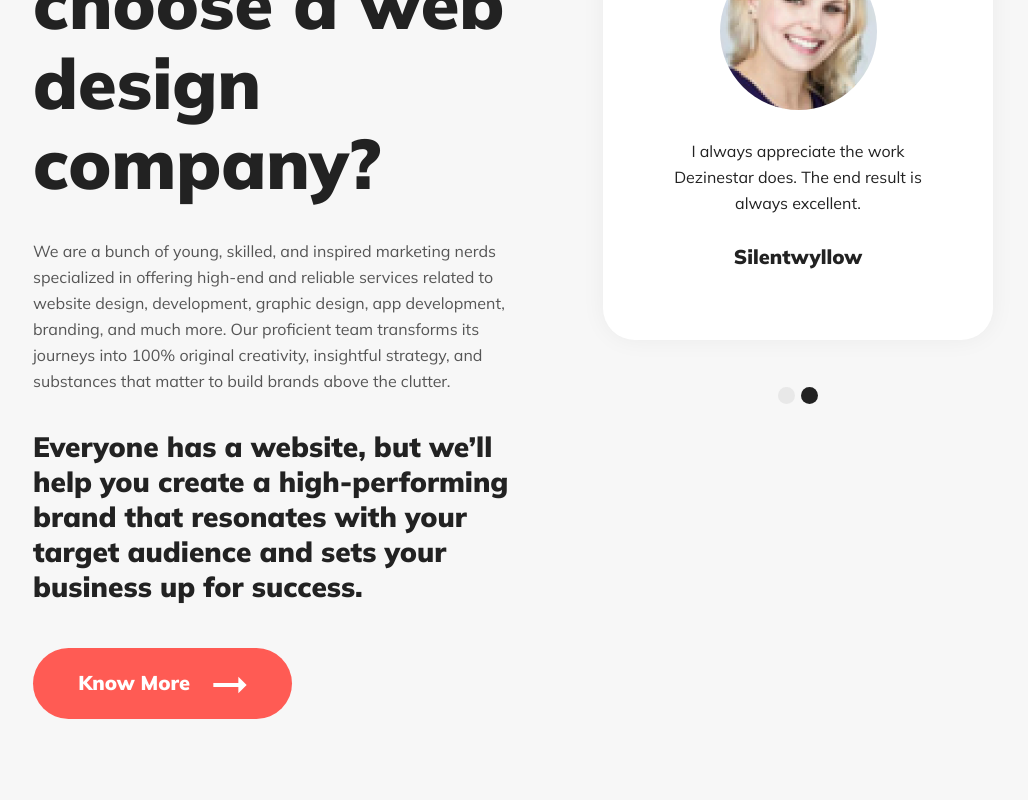
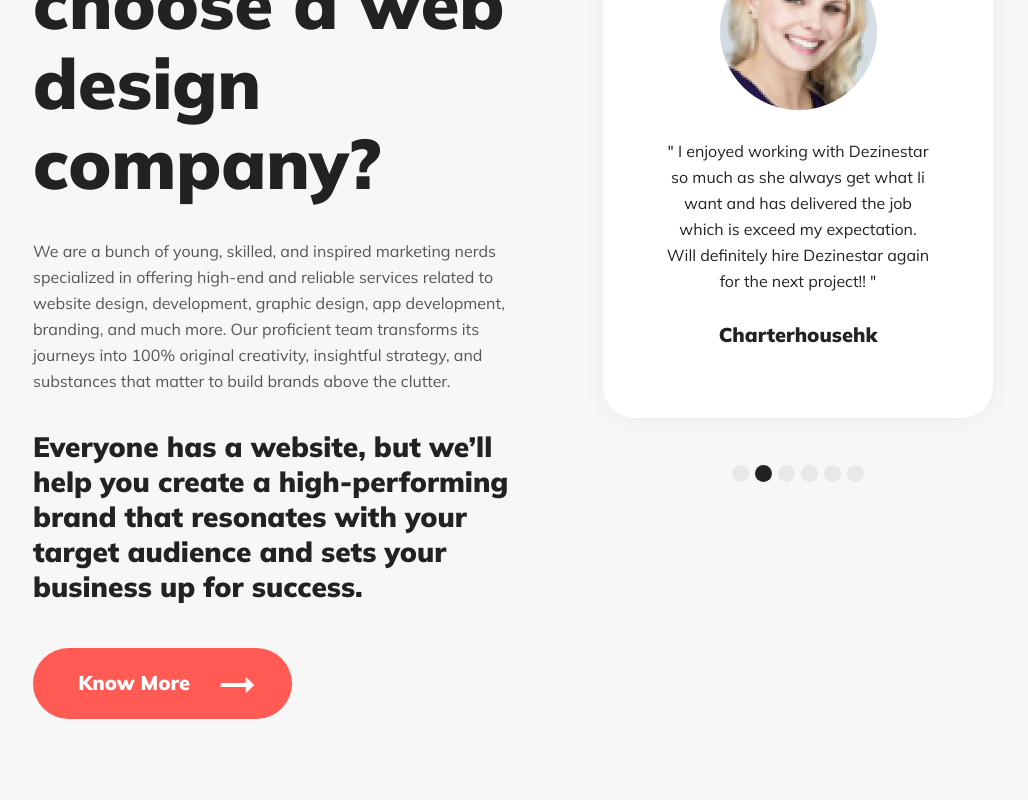
Before and after one commit to ramanshakya95/weblance, a React (Create React App) app: page / in a window 1280 px wide. Shown: the part 7180-7980 px from the top of the page, without its empty margins (127-1155 px from the left). Built offline with nearby package versions, Linux system fonts and the light colour scheme.

Commit message:
bootstrap-version-5.2.0-beta

```diff
--- a/package.json
+++ b/package.json
@@ -6,7 +6,7 @@
     "@testing-library/jest-dom": "^5.16.4",
     "@testing-library/react": "^13.3.0",
     "@testing-library/user-event": "^13.5.0",
-    "bootstrap": "^5.1.3",
+    "bootstrap": "^5.2.0-beta1",
     "node-sass": "^7.0.1",
     "react": "^18.2.0",
     "react-bootstrap": "^2.4.0",
--- a/src/App.scss
+++ b/src/App.scss
@@ -21,6 +21,15 @@ p {
     transform: translateY(-15px);
   }
 }
+@keyframes leftright {
+  0%,
+  100% {
+    transform: translateX(0px);
+  }
+  50% {
+    transform: translateX(10px);
+  }
+}
 @keyframes scale {
   0%,
   100% {
@@ -37,9 +46,12 @@ button.second_button {
   @include second-button;
   img {
     padding-left: 17px;
+    animation: leftright 1.6s ease-in-out infinite;
+    -webkit-animation: leftright 1.6s ease-in-out infinite;
   }
-  &:hover {
+  &:hover, &:active, &:focus {
     background: $text-000;
+    box-shadow: none !important;
   }
 }
 // button component styling end
--- a/src/components/testimonials/Testimonials.js
+++ b/src/components/testimonials/Testimonials.js
@@ -5,8 +5,12 @@ import arrow from '../../assets/arrow.svg';
 import './Testimonials.scss';
 
 const testimonialdata = [
-    { id: 1, image: require('../../assets/testimonial.png'), testimonial: 'I always appreciate the work Dezinestar does. The end result is always excellent.', name: 'Silentwyllow' },
-    { id: 2, image: require('../../assets/testimonial.png'), testimonial: 'I always appreciate the work Dezinestar does. The end result is always excellent.', name: 'Silentwyllow' }
+    { id: 1, image: require('../../assets/testimonial.png'), testimonial: '" Dezinestar is awesome and we have done many projects with her. She is very professional and does fantastic work. Thank you. "', name: 'ProSolPrivate' },
+    { id: 2, image: require('../../assets/testimonial.png'), testimonial: '" I enjoyed working with Dezinestar so much as she always get what Ii want and has delivered the job which is exceed my expectation. Will definitely hire Dezinestar again for the next project!! " ', name: 'Charterhousehk' },
+    { id: 3, image: require('../../assets/testimonial.png'), testimonial: 'I always appreciate the work Dezinestar does. The end result is always excellent.', name: 'Silentwyllow' },
+    { id: 4, image: require('../../assets/testimonial.png'), testimonial: '" Excellent work again from Dezinestar.....prompt changes made until I was satisfied.....always a pleasure to work with "', name: 'Switchedon' },
+    { id: 5, image: require('../../assets/testimonial.png'), testimonial: '" Sometimes clients can be a challenge and Dezinestar was impressive with her ability to support our agency with patience and professionalism across the completion of the project. you will find her attentive and creative looking for the best approach to keep the client happy. And together we did! Thanks for all you did "', name: 'Arankan' },
+    { id: 6, image: require('../../assets/testimonial.png'), testimonial: '" Great to work with, understands my product and projects with limited direction and follows up in detail to make sure the job is done right. "', name: 'Butch8' },
 ]
 
 const Testimonials = () => {
```
Also changed, not shown: 1 other file (tests, documents, lock files or other folders).
